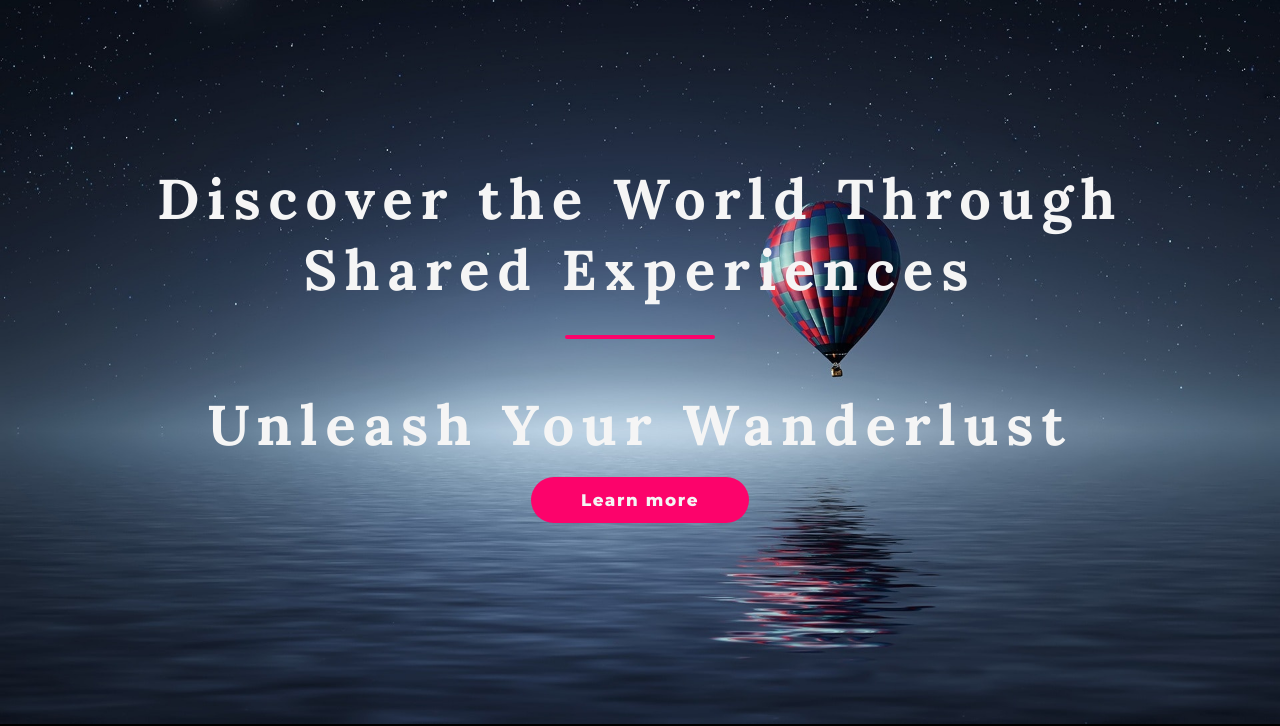
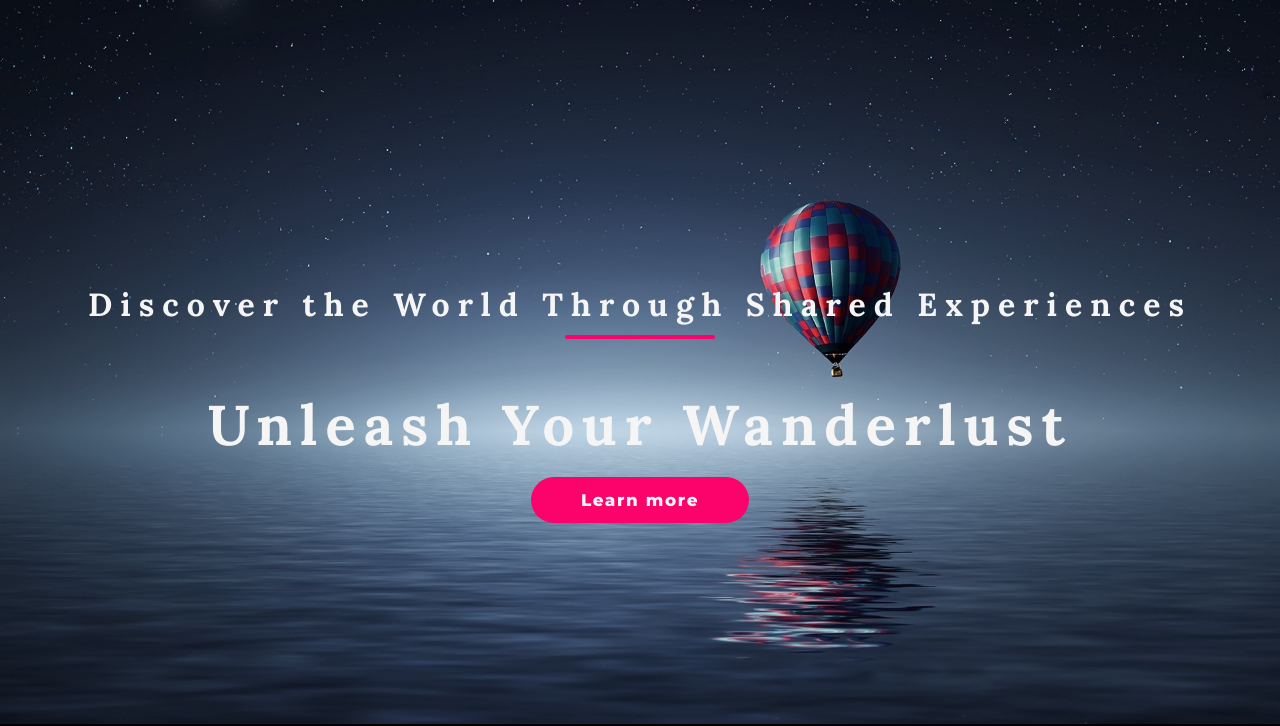
Before and after one commit to Adity20/hideout, a website: page public/index.html in a window 1280 px wide. Shown: the part 76-802 px from the top of the page. Drawn offline with Linux system fonts and the light colour scheme; a web font is replaced by a local one.

Commit message:
One files changed

```diff
--- a/public/index.html
+++ b/public/index.html
@@ -36,7 +36,7 @@
 
     <header id="home">
         <div class="header-content">
-            <h1>Discover the World Through Shared Experiences</h1>
+            <h2>Discover the World Through Shared Experiences</h2>
             <div class="line"></div>
             <h1 >  Unleash Your Wanderlust</h1>
             <a href="#about" class="ctn" onclick='removeall(); $("#quad").css("border", "2px solid whitesmoke"); $("#quad").css("border-radius", "20px");'>Learn more</a>
```
